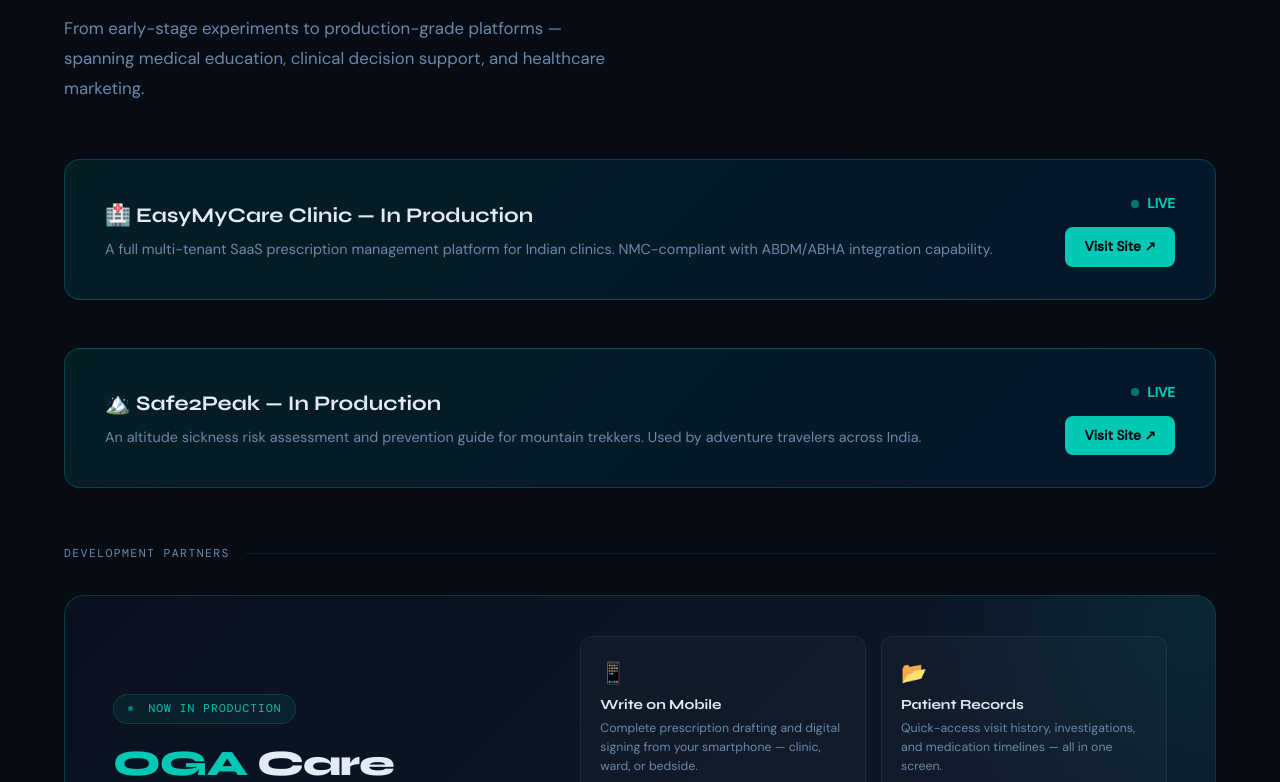
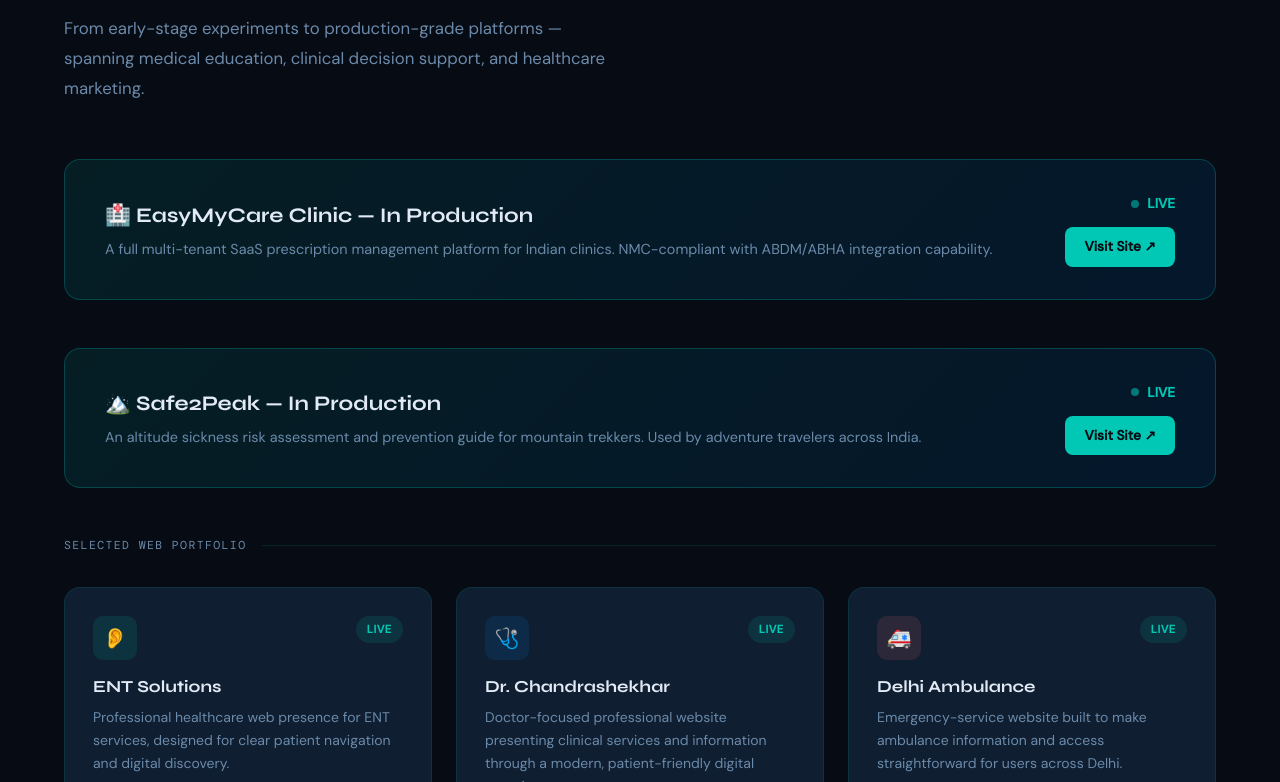
Before and after one commit to shivesh2334-ai/emc-digitals, a website: page index.html in a window 1280 px wide. Shown: the part 2018-2800 px from the top of the page. Drawn offline with nearby package versions, Linux system fonts and the light colour scheme.

Commit message:
Add ENT Solutions, Dr Chandrashekhar and Delhi Ambulance to portfolio

```diff
--- a/index.html
+++ b/index.html
@@ -812,7 +812,7 @@
         <div class="stat-label">Years Clinical Exp.</div>
       </div>
       <div class="stat-item">
-        <div class="stat-num">2</div>
+        <div class="stat-num">5</div>
         <div class="stat-label">Live Products</div>
       </div>
       <div class="stat-item">
@@ -930,6 +930,16 @@
         <div class="prod-live"><span class="live-dot"></span> LIVE</div>
         <a href="https://safe2peak.com" target="_blank" class="btn-primary" style="font-size:0.85rem;padding:0.5rem 1.2rem;">Visit Site ↗</a>
       </div>
+    </div>
+  </div>
+
+  <!-- Selected Client & Web Portfolio -->
+  <div class="reveal" style="margin-top:3rem;">
+    <div class="partners-header"><span class="partners-label">Selected Web Portfolio</span><div class="partners-line"></div></div>
+    <div class="portfolio-grid">
+      <div class="portfolio-card"><div class="card-top"><div class="card-icon icon-teal">👂</div><span class="card-badge badge-product">Live</span></div><div class="card-title">ENT Solutions</div><div class="card-desc">Professional healthcare web presence for ENT services, designed for clear patient navigation and digital discovery.</div><div class="card-tags"><span class="tag">Healthcare</span><span class="tag">Web Development</span><span class="tag">Production</span></div><a href="https://www.ent-solutions.in/" target="_blank" rel="noopener noreferrer" class="card-link">Visit Website <span class="card-link-icon">↗</span></a></div>
+      <div class="portfolio-card"><div class="card-top"><div class="card-icon icon-blue">🩺</div><span class="card-badge badge-product">Live</span></div><div class="card-title">Dr. Chandrashekhar</div><div class="card-desc">Doctor-focused professional website presenting clinical services and information through a modern, patient-friendly digital experience.</div><div class="card-tags"><span class="tag">Doctor Website</span><span class="tag">Healthcare</span><span class="tag">Production</span></div><a href="https://www.drchandrashekhar.org/" target="_blank" rel="noopener noreferrer" class="card-link">Visit Website <span class="card-link-icon">↗</span></a></div>
+      <div class="portfolio-card"><div class="card-top"><div class="card-icon icon-rose">🚑</div><span class="card-badge badge-product">Live</span></div><div class="card-title">Delhi Ambulance</div><div class="card-desc">Emergency-service website built to make ambulance information and access straightforward for users across Delhi.</div><div class="card-tags"><span class="tag">Emergency Care</span><span class="tag">Web Development</span><span class="tag">Production</span></div><a href="https://delhiambulance.com/" target="_blank" rel="noopener noreferrer" class="card-link">Visit Website <span class="card-link-icon">↗</span></a></div>
     </div>
   </div>
 
```
